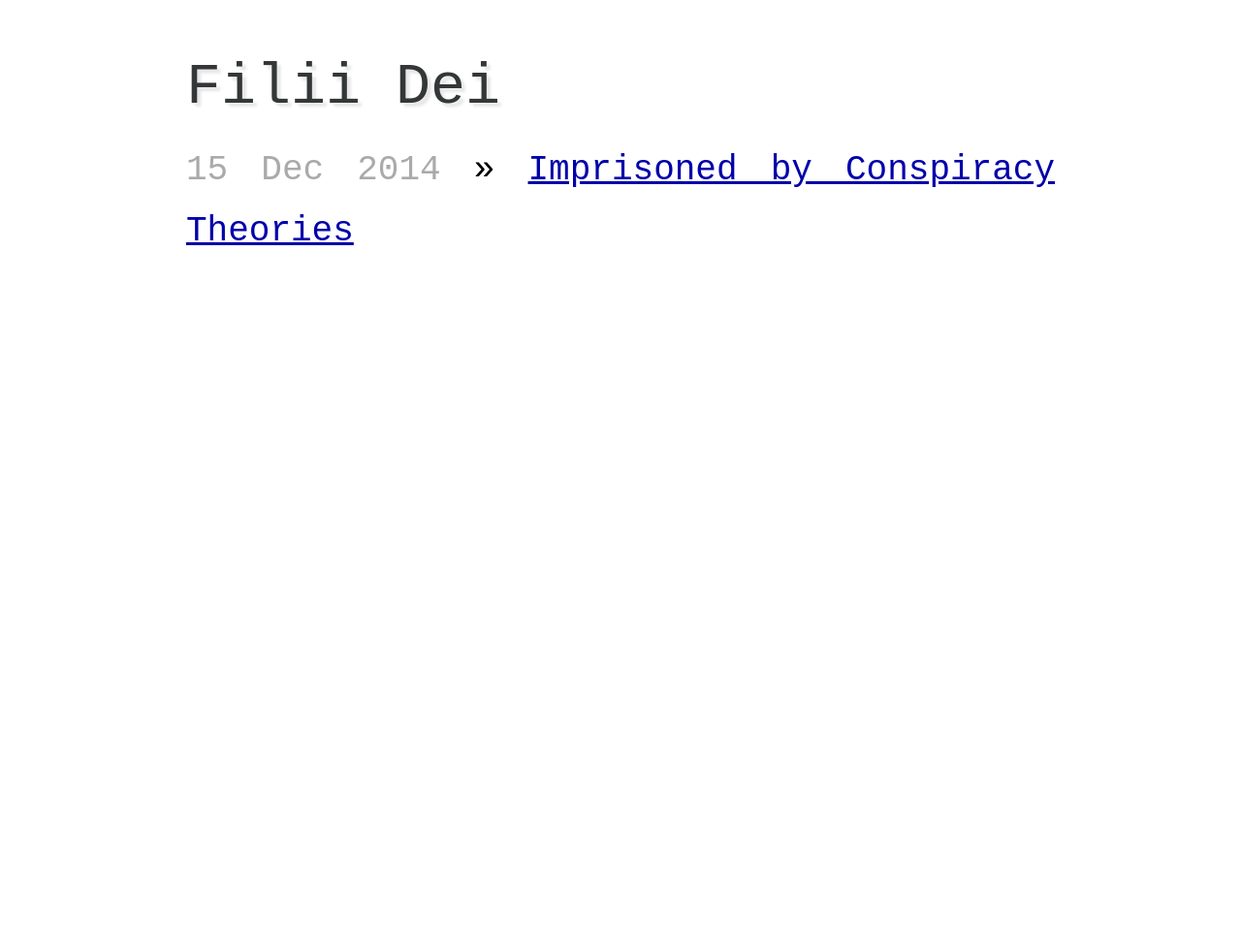
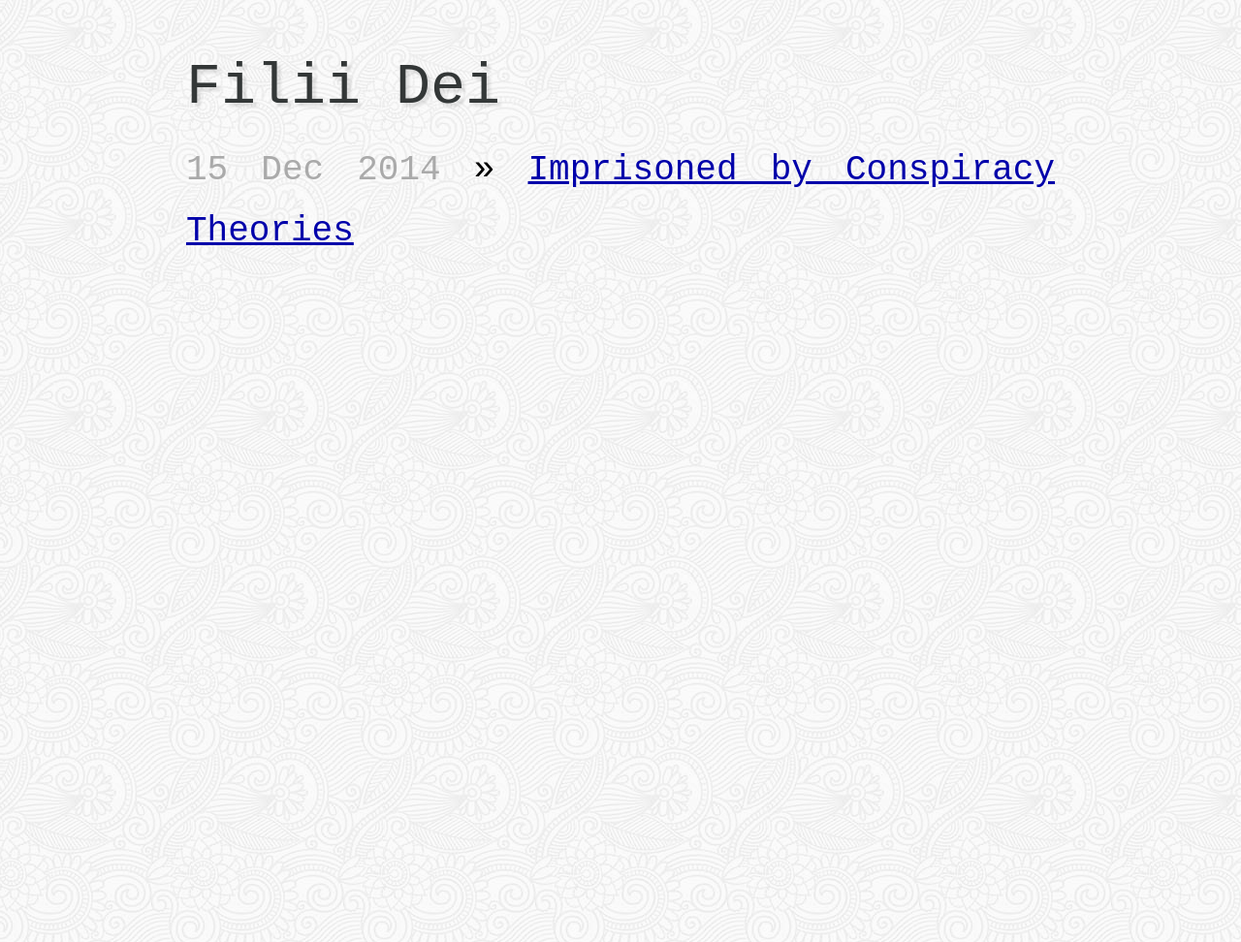
Before and after one commit to afrikatoliek/afrikatoliek.github.io, a Jekyll site: the page built from index.html, in a window 1280 px wide. Shown: the whole page at 97% size. Built offline with Jekyll 4.4.1, drawn with Linux system fonts in a browser that asks for light colours; nearby versions of some CDN libraries; some web fonts are replaced.

Commit message:
Fixed the url reference of the background image.

```diff
--- a/css/screen.css
+++ b/css/screen.css
@@ -15,7 +15,7 @@
 
 body {
   background-color: white;
-  background-image: url(images/subtlepatterns.com/symphony.png);
+  background-image: url(../images/subtlepatterns.com/symphony.png);
   font-family: 'Roboto', sans-serif;
   *font-size: medium;
   text-align: center;
```
